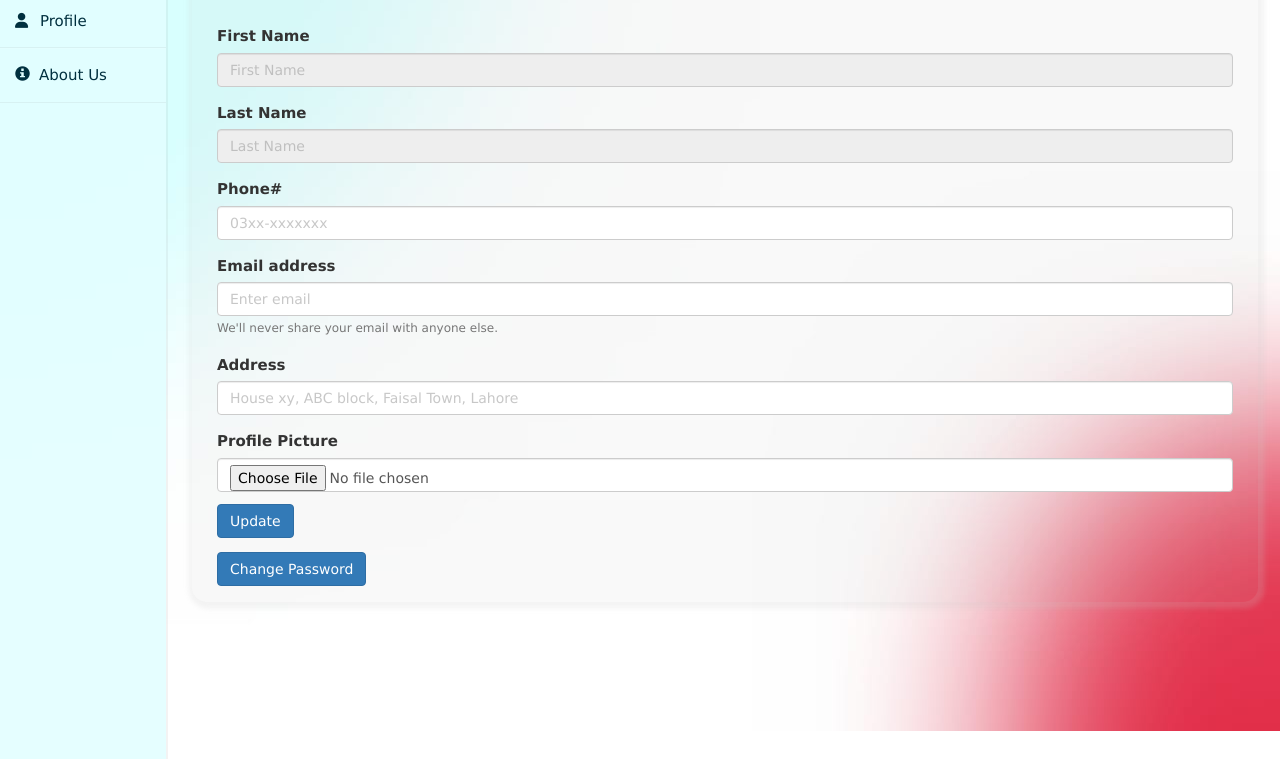
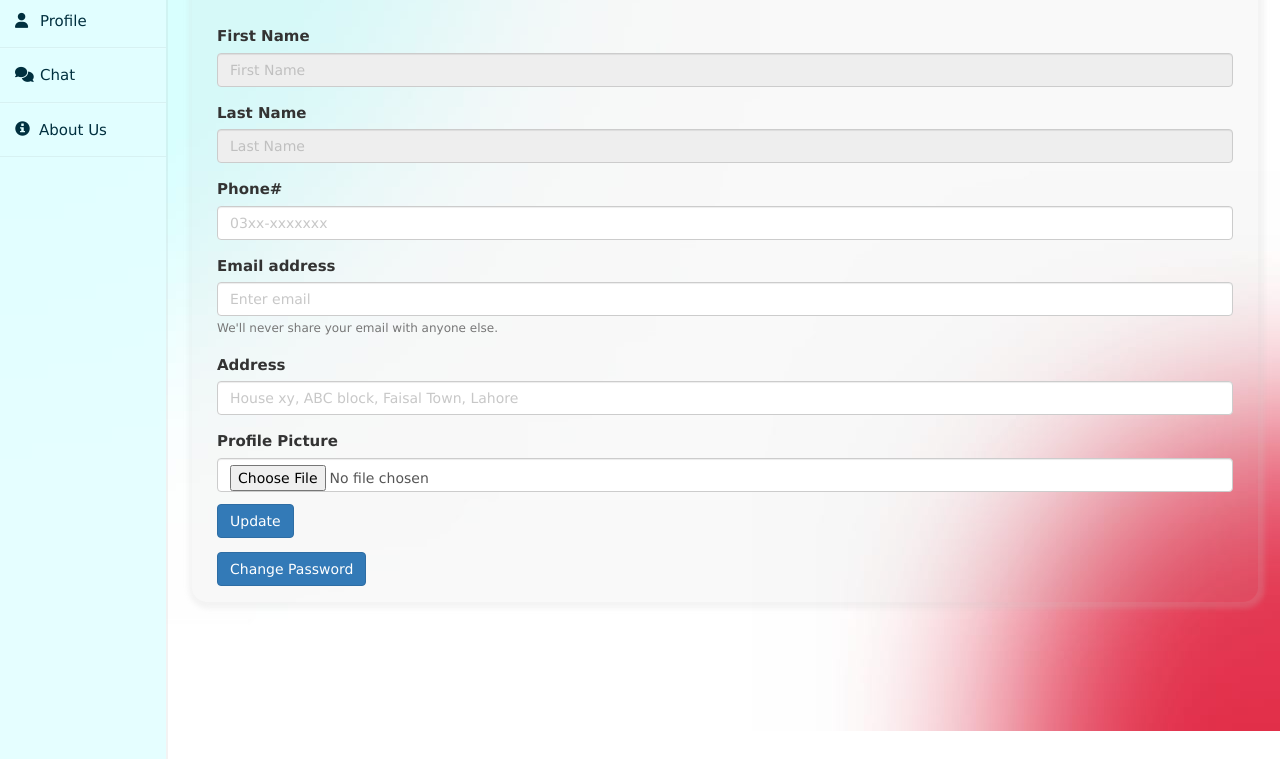
Before and after one commit to ask4shahzaib/MediLog, a Django app: template BackEndApp/templates/BackEndApp/Profile.html in a window 1280 px wide. Shown: the part 152-911 px from the top of the page. Run offline with Django 3.2, Linux system fonts and the light colour scheme; the template is opened without the code that fills it, so the values that code supplies are empty; some libraries are stand-ins or nearby versions.

Commit message:
Added chat in doctor's sidebar

```diff
--- a/BackEndApp/templates/BackEndApp/doctorSidebar.html
+++ b/BackEndApp/templates/BackEndApp/doctorSidebar.html
@@ -4,6 +4,7 @@
     <ul class="ul1">
         <li class="li1"><a href="{% url 'feed' %}"><i class="fas fa-home"></i>Home</a></li>
         <li class="li1"><a href="{% url 'profile' %}"><i class="fas fa-user"></i>Profile</a></li>
+        <li class="li1"><a href="{% url 'loadSenders' %}"><i class="fas fa-comments"></i></i>Chat</a></li>
         <li><a href="{% url 'about' %}"><i class="glyphicon glyphicon-info-sign" style="padding-right: 9px"></i>About Us</a></li>
 
     </ul>
--- a/BackEndApp/urls.py
+++ b/BackEndApp/urls.py
@@ -23,9 +23,11 @@ urlpatterns = [
     path('logout/', views.logoutUser, name='logout'),
     path('addPrescription/', views.addPrescription, name='addPrescription'),
     path('addLabReport/', views.addLabReport, name='addLabReport'),
+
     path('loadSenders/', views.loadSenders, name='loadSenders'),
     path('loadMessages/', views.loadMessages, name='loadMessages'),
     path('sendMessage/', views.sendMessage, name='sendMessage'),
+
     path('addFollowUp/', views.addFollowUp, name='addFollowUp'),
     path('about/', views.about, name='about'),
     path('getPrescriptionFiles/', views.getPrescriptionFiles,
```
